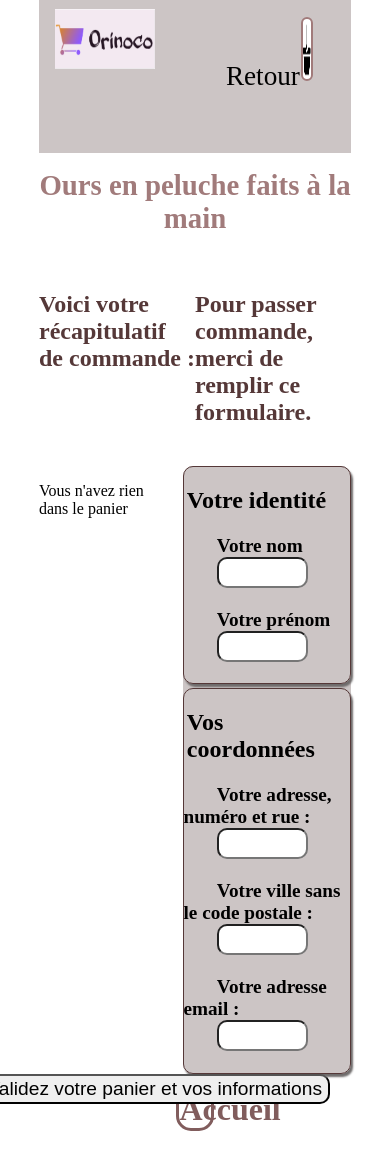
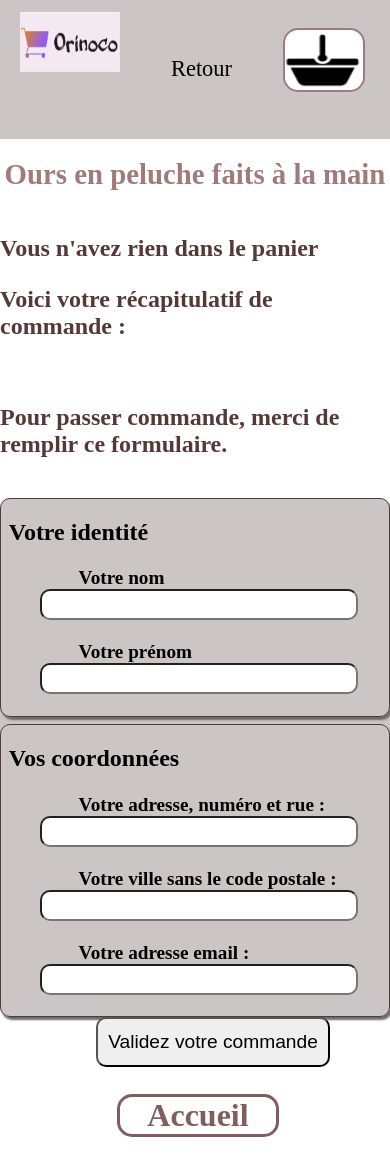
Before and after one commit to FEHLEN/P5-orinoco, a website: page panier.html in a window 390 px wide. Before the commit the page ends 1131 px from the top, so only its background shows below. Drawn offline with Linux system fonts and the light colour scheme.

Commit message:
mise à jour version responsive

```diff
--- a/panier.html
+++ b/panier.html
@@ -21,17 +21,15 @@
         <article>
         <h1>Ours en peluche faits à la main</h1>
         </article>
-        <aside>
-        <h5>Voici votre récapitulatif de commande :</h5>
-        <h5>Pour passer commande, merci de remplir ce formulaire.</h5>
-        </aside>
+
             <main class="basket">
                 <div id="basket-resume">
                     <p id="empty_basket">Vous n'avez rien dans le panier</p>
+                    <p>Voici votre récapitulatif de commande :</p>
                 </div>
 
                 <div class="formulaire">
-
+                    <h5>Pour passer commande, merci de remplir ce formulaire.</h5>
                     <form id="formulaire" method="post">
                         <div class="identité">
                             <h2>Votre identité</h2>
@@ -59,7 +57,7 @@
                             <input type="email" name ="email" id ="email"/>
                             </h4>
                         </div>
-                        <input type="submit" value="Validez votre panier et vos informations" id="sendPost">
+                        <input type="submit" value="Validez votre commande" id="sendPost">
                     </form>
                 </div>
             </main>
--- a/view/style.css
+++ b/view/style.css
@@ -137,24 +137,24 @@ td{
 td, th{
     border:1px solid black;
 }
-    /*formulaire*/
-aside{
-    display:flex;flex-direction: row;
-}
-aside h5{
-    width: 50%;color:rgb(85, 56, 56);font-size: 1.5rem;
-}
 .basket{
     display: flex;flex-direction: row;width: 100%;padding-bottom: 3%;
 }
 #basket-resume{
     width: 40%;
 }
+#basket-resume p{
+    width: 100%;color:rgb(85, 56, 56);font-size: 1.5rem;font-weight: bold;
+}
+ /*formulaire*/
 .formulaire{
     width: 60%;padding-left: 10%;
 }
 #formulaire{
     background-color: rgb(204, 197, 197);border-radius: 10px;
+}
+.formulaire h5{
+    width: 100%;color:rgb(85, 56, 56);font-size: 1.5rem;
 }
 #formulaire h2{
     margin-left: 2%;
@@ -204,3 +204,92 @@ label{
     width: 80%;
 }
 /*reponsive*/
+@media all and (max-width : 1024px)
+{
+    body{
+        width: 100%;margin:0;
+    }
+    /*page accueil*/
+    nav{
+        top:10px; width: 80%;
+    }
+    nav li{
+         width: 30%;margin-left:5%;
+    }
+    nav p{
+         font-size: 1.4rem;color:black;
+    }
+    nav img{
+         border:2px solid rgb(161, 123, 123);border-radius: 15px;
+         width: 20%;background-color: white;position:absolute;right: 5px;
+    }
+    nav a{
+         text-decoration:none;padding:3px;
+    }
+    .article{
+        display:flex;
+        flex-direction: column;
+    }
+    .img_article{
+        width: 300px;height: 200px;
+    }
+    /*page produit*/
+    #photo img{
+        width:350px ;height: 250px;
+    }
+    #product{
+        display:flex;
+        flex-direction: column;
+        width: 100%;
+    }
+    #colorsList{
+        width: 40%;
+        margin-left:25%;
+        margin-bottom: 5%;
+    }
+    #add_product{
+        width: 40%;
+        margin:auto;
+    }
+
+    .retour{
+        margin-bottom: 10%;
+
+    }
+    .retour h3{
+        width: 80%;
+    }
+    footer{
+        margin-top: 5%;
+    }
+    /*panier*/
+    .basket{
+        display:flex;
+        flex-direction: column;
+    }
+    #basket-resume{
+        width: 100%;
+    }
+    .formulaire{
+        width: 100%;
+        padding:0px;
+    }
+    #firstName, #lastName, #address, #city, #email{
+        width: 80%;
+        margin-left:10%;
+    }
+    #sendPost{
+        width: 60%;
+        height: 50px;
+    }
+    footer{
+        margin-top: 15%;
+    }
+    .accueil{
+        height: 40px;
+        margin-bottom: 10%;
+    }
+    .accueil h3{
+        width: 100%;
+    }
+}
```
Also changed, not shown: index.html (+1 -1 lines).
